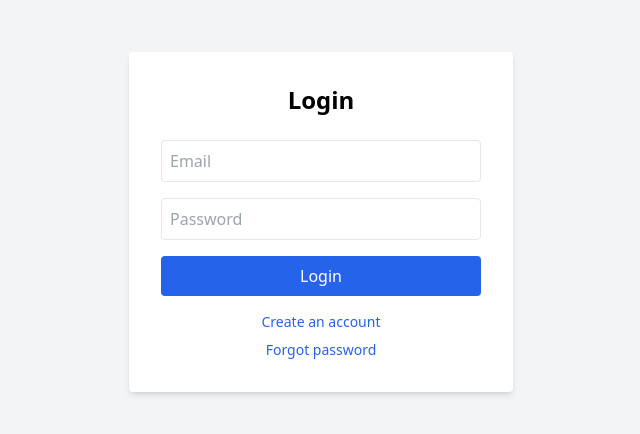
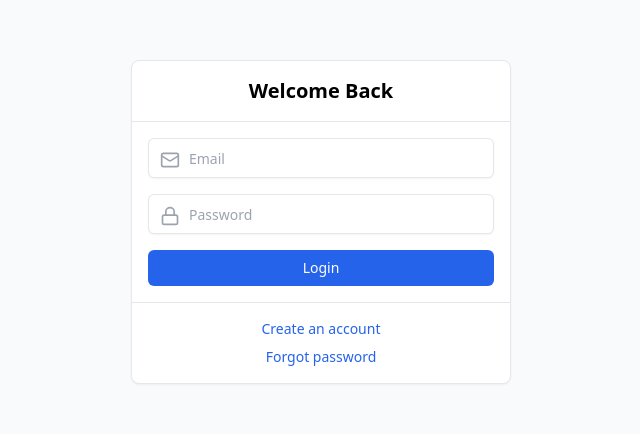
Before and after one commit to Hellobisrat/DeveloperApp, a React (Create React App) app in the folder frontend/: page /login in a window 1280 px wide. Shown: the part 178-612 px from the top of the page, without its empty margins (319-959 px from the left). Built offline with nearby package versions, Linux system fonts and the light colour scheme.

Commit message:
Login page updated

```diff
--- a/frontend/package.json
+++ b/frontend/package.json
@@ -8,12 +8,15 @@
     "@testing-library/react": "^16.3.0",
     "@testing-library/user-event": "^13.5.0",
     "axios": "^1.13.2",
+    "class-variance-authority": "^0.7.1",
+    "clsx": "^2.1.1",
     "lucide-react": "^0.553.0",
     "react": "^19.2.0",
     "react-dom": "^19.2.0",
     "react-router-dom": "^7.9.5",
     "react-scripts": "5.0.1",
     "react-toastify": "^11.0.5",
+    "tailwindcss-animate": "^1.0.7",
     "web-vitals": "^2.1.4"
   },
   "scripts": {
--- /dev/null
+++ b/frontend/src/components/ui/button.jsx
@@ -0,0 +1,14 @@
+import * as React from "react"
+import { cn } from "../../lib/utils.js"
+
+export function Button({ className, ...props }) {
+  return (
+    <button
+      className={cn(
+        "inline-flex items-center justify-center rounded-md px-4 py-2 text-sm font-medium bg-blue-600 text-white hover:bg-blue-700",
+        className
+      )}
+      {...props}
+    />
+  )
+}
--- /dev/null
+++ b/frontend/src/components/ui/card.jsx
@@ -0,0 +1,24 @@
+export function Card({ className, ...props }) {
+  return (
+    <div
+      className={`rounded-lg border bg-white shadow-sm ${className}`}
+      {...props}
+    />
+  )
+}
+
+export function CardHeader({ className, ...props }) {
+  return <div className={`p-4 border-b ${className}`} {...props} />
+}
+
+export function CardTitle({ className, ...props }) {
+  return <h2 className={`text-xl font-semibold ${className}`} {...props} />
+}
+
+export function CardContent({ className, ...props }) {
+  return <div className={`p-4 ${className}`} {...props} />
+}
+
+export function CardFooter({ className, ...props }) {
+  return <div className={`p-4 border-t ${className}`} {...props} />
+}
--- /dev/null
+++ b/frontend/src/components/ui/input.jsx
@@ -0,0 +1,15 @@
+import * as React from "react"
+import { cn } from "../../lib/utils.js"
+
+export const Input = React.forwardRef(({ className, ...props }, ref) => {
+  return (
+    <input
+      ref={ref}
+      className={cn(
+        "flex h-10 w-full rounded-md border px-3 py-2 text-sm shadow-sm focus:outline-none focus:ring-2 focus:ring-blue-500",
+        className
+      )}
+      {...props}
+    />
+  )
+})
--- /dev/null
+++ b/frontend/src/lib/utils.js
@@ -0,0 +1,3 @@
+export function cn(...classes) {
+  return classes.filter(Boolean).join(" ")
+}
--- a/frontend/src/pages/auth/Login.jsx
+++ b/frontend/src/pages/auth/Login.jsx
@@ -1,11 +1,18 @@
+import { Card, CardHeader, CardTitle, CardContent, CardFooter } from "../../components/ui/card"
 import { useState,useContext } from "react";
 import { useNavigate } from "react-router-dom";
 import authService from "../../services/authService";
 import { AuthContext } from "../../context/AuthContext";
+import { Button } from "../../components/ui/button"
+import { Input } from "../../components/ui/input"
+import {toast} from 'react-toastify'
+import { Mail, Lock } from "lucide-react";
+
 export default function Login() {
   const [form, setForm] = useState({ email: "", password: "" });
   const { login } = useContext(AuthContext);
   const navigate = useNavigate();
+
   const handleChange = (e) => {
     setForm({ ...form, [e.target.name]: e.target.value });
   };
@@ -23,49 +30,57 @@ export default function Login() {
       navigate("/");
     } catch (err) {
       console.error(err);
-      alert("Invalid email or password");
+      toast.error("Invalid email or password");
     }
   };
 
   return (
-    <div className="flex justify-center items-center h-screen bg-gray-100">
-      <form
-        onSubmit={handleSubmit}
-        className="bg-white p-8 rounded shadow-md w-96"
-      >
-        <h2 className="text-2xl font-bold mb-6 text-center">Login</h2>
-
-        <input
+    <div className="flex justify-center items-center h-screen bg-gray-50">
+      <Card className="w-[380px] shadow-lg">
+        <CardHeader>
+          <CardTitle className="text-center text-2xl font-semibold">
+            Welcome Back
+          </CardTitle>
+        </CardHeader>
+        <CardContent>
+          <form onSubmit={handleSubmit} className="space-y-4">
+            <div className="relative">
+              <Mail className="absolute left-3 top-3 h-5 w-5 text-gray-400" />
+              <Input
                 type="email"
                 name="email"
                 placeholder="Email"
-          className="w-full p-2 border rounded mb-4"
+                className="pl-10"
                 onChange={handleChange}
               />
+            </div>
 
-        <input
+            <div className="relative">
+              <Lock className="absolute left-3 top-3 h-5 w-5 text-gray-400" />
+              <Input
                 type="password"
                 name="password"
                 placeholder="Password"
-          className="w-full p-2 border rounded mb-4"
+                className="pl-10"
                 onChange={handleChange}
               />
+            </div>
 
-        <button
-          type="submit"
-          className="w-full bg-blue-600 text-white p-2 rounded hover:bg-blue-700"
-        >
+            <Button type="submit" className="w-full">
               Login
-        </button>
+            </Button>
+          </form>
 
-        <p className="text-sm text-center mt-4">
+
+
+        </CardContent>
+        <CardFooter className="flex flex-col gap-2 text-sm text-center">
+
           <a href="/register" className="text-blue-600">Create an account</a>
-        </p>
 
-        <p className="text-sm text-center mt-2">
           <a href="/forgot-password" className="text-blue-600">Forgot password</a>
-        </p>
-      </form>
+        </CardFooter>
+      </Card>
     </div>
   );
 }
```
Also changed, not shown: frontend/jsconfig.json (added, +9 -0 lines), 1 other file (tests, documents, lock files or other folders). Lines whose indentation alone changed are shown as unchanged.
